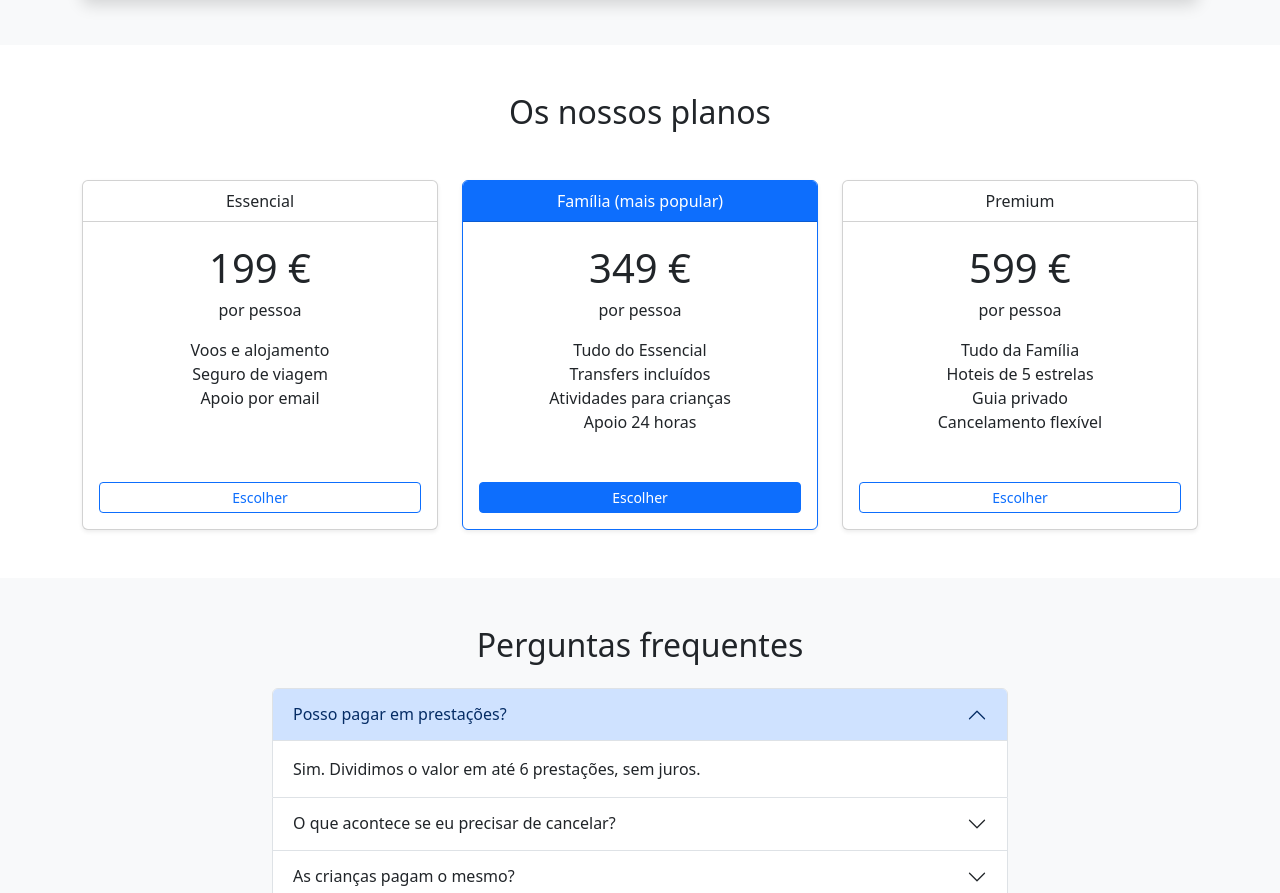
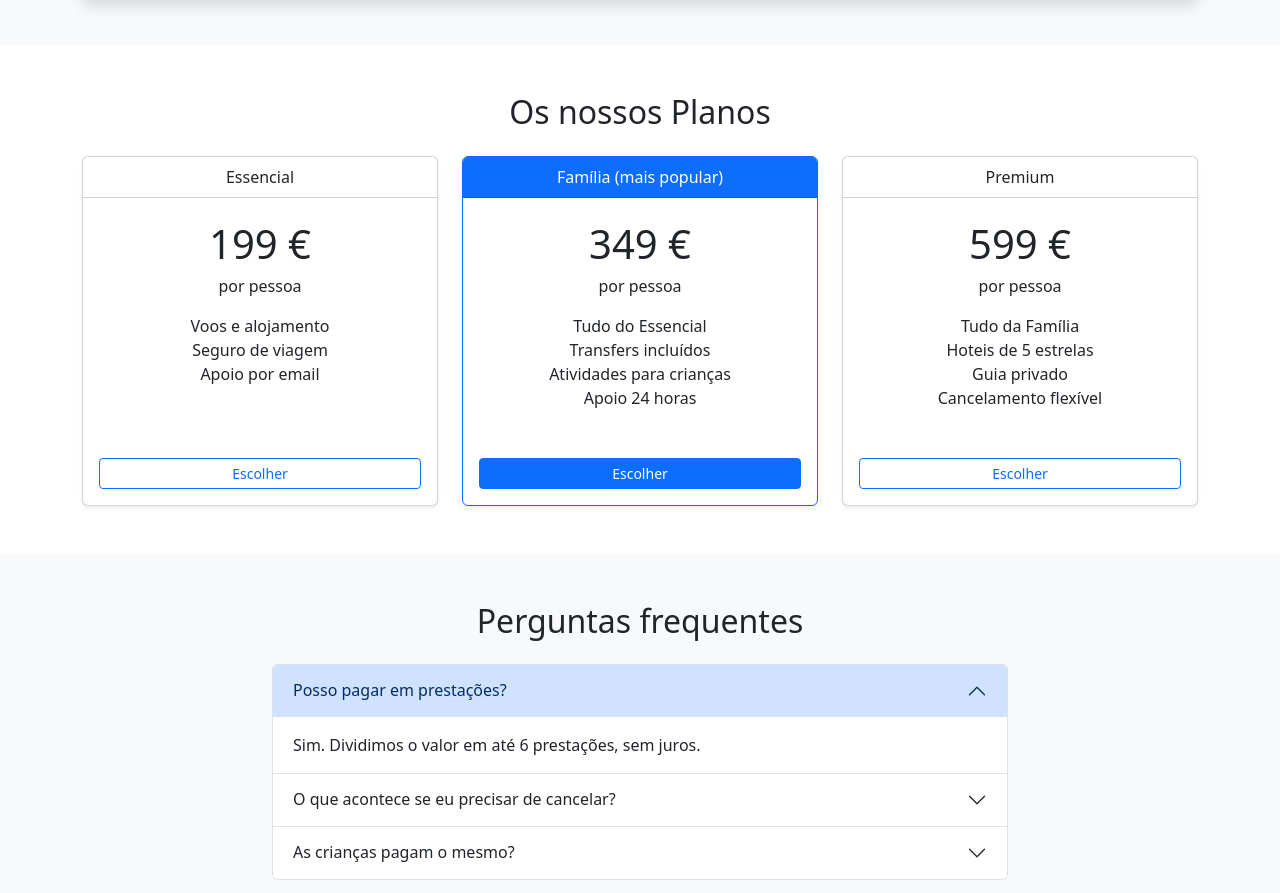
Before and after one commit to marqquees/CESAE-Viagens, a plain HTML site: page index.html in a window 1280 px wide. Shown: the part 1293-2186 px from the top of the page. Drawn offline with nearby package versions, Linux system fonts and the light colour scheme.

Commit message:
Update plans section heading.
Updated the plans section comment and corrected the heading capitalization.

```diff
--- a/index.html
+++ b/index.html
@@ -154,9 +154,9 @@
             </div>
         </section>
 
-        <!-- Planos -->
+        <!-- Os nossos Planos -->
         <section class="container py-5" id="plan">
-            <h2 class="text-center mb-5">Os nossos planos</h2>
+            <h2 class="text-center mb-4">Os nossos Planos</h2>
             <div class="row row-cols-1 row-cols-md-3 g-4">
                 <div class="col text-center">
                     <div class="card h-100 shadow-sm">
```
